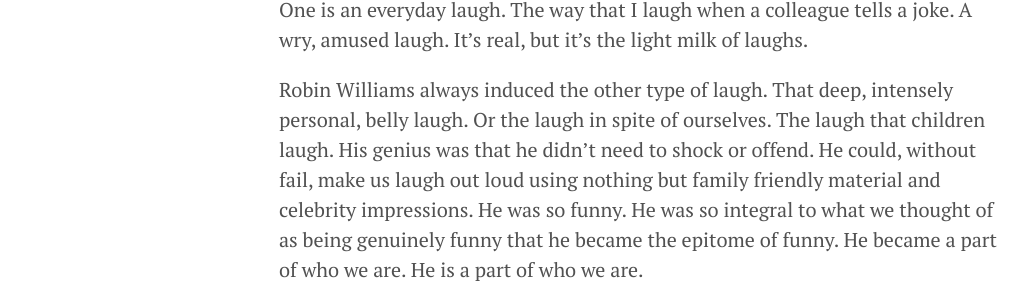
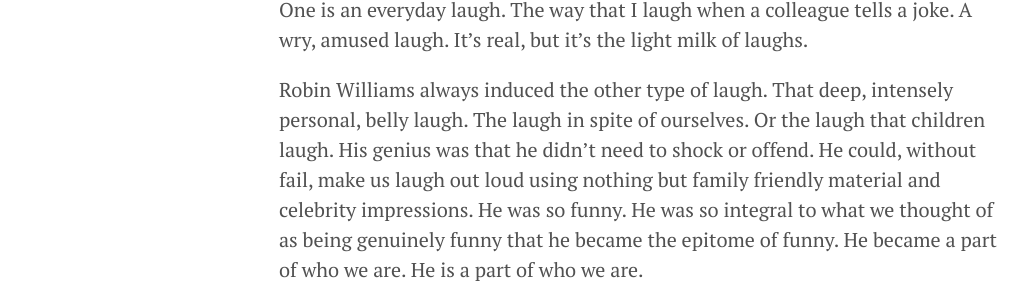
Before and after one commit to imclaren/blog, a Jekyll site: the page built from _posts/2014-08-12-robin-williams.md, in a window 1280 px wide and 900 px high, scrolled down 1035 px. Shown: the part 184-486 px from the top of the window, without its empty margins (1-1031 px from the left). Built offline with Jekyll 4.4.1, drawn with Linux system fonts in a browser that asks for light colours; Markdown is read by kramdown in place of the engine named in the settings.

```diff
--- a/_posts/2014-08-12-robin-williams.md
+++ b/_posts/2014-08-12-robin-williams.md
@@ -15,7 +15,7 @@ How do we start.  Even start.  To get to grips with how important Robin Williams
 
 I don't think it's possible.  It's like trying to explain the importance of family.  My friends used to make fun of me by pointing out that I have two types of laugh.  One is an everyday laugh.  The way that I laugh when a colleague tells a joke.  A wry, amused laugh.  It's real, but it's the light milk of laughs.
 
-Robin Williams always induced the other type of laugh.  That deep, intensely personal, belly laugh.  Or the laugh in spite of ourselves.  The laugh that children laugh.  His genius was that he didn't need to shock or offend.  He could, without fail, make us laugh out loud using nothing but family friendly material and celebrity impressions.  He was so funny.  He was so integral to what we thought of as being genuinely funny that he became the epitome of funny.  He became a part of who we are.  He is a part of who we are.
+Robin Williams always induced the other type of laugh.  That deep, intensely personal, belly laugh.  The laugh in spite of ourselves.  Or the laugh that children laugh.  His genius was that he didn't need to shock or offend.  He could, without fail, make us laugh out loud using nothing but family friendly material and celebrity impressions.  He was so funny.  He was so integral to what we thought of as being genuinely funny that he became the epitome of funny.  He became a part of who we are.  He is a part of who we are.
 
 Attempting to explain his importance is like trying to explain how important Derek Jeter is to someone who has never seen a game of baseball.  [Nike nailed it](https://www.youtube.com/watch?v=d7I4tpYg05Y).  Watch that video.  Please.  And then come back.
 
```
